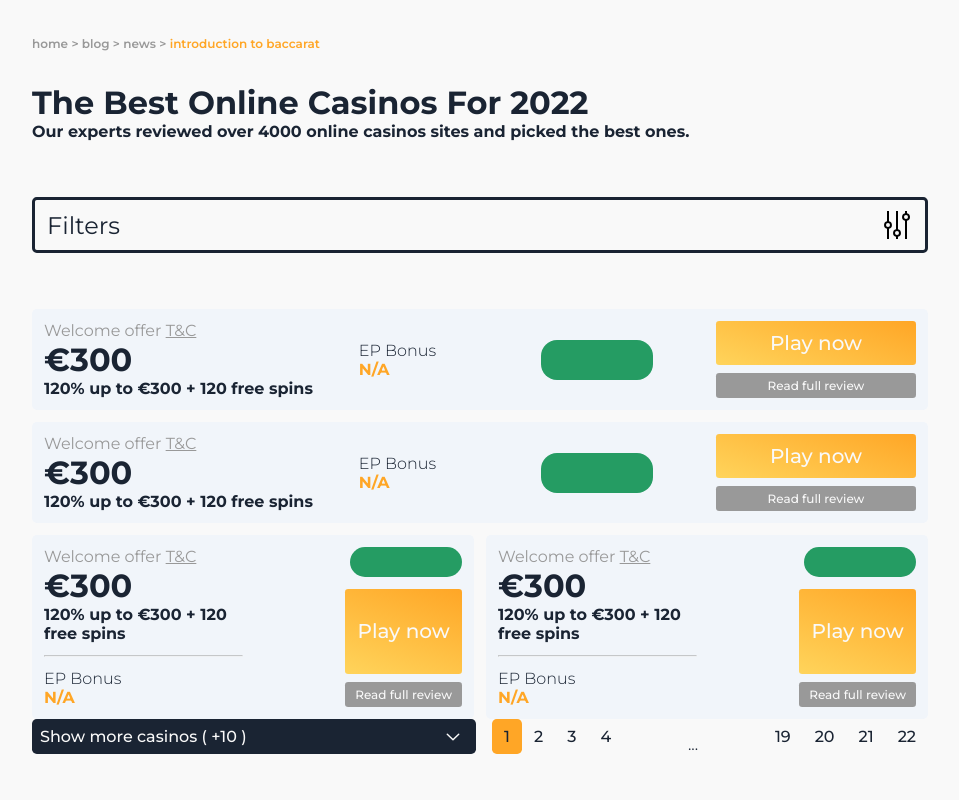
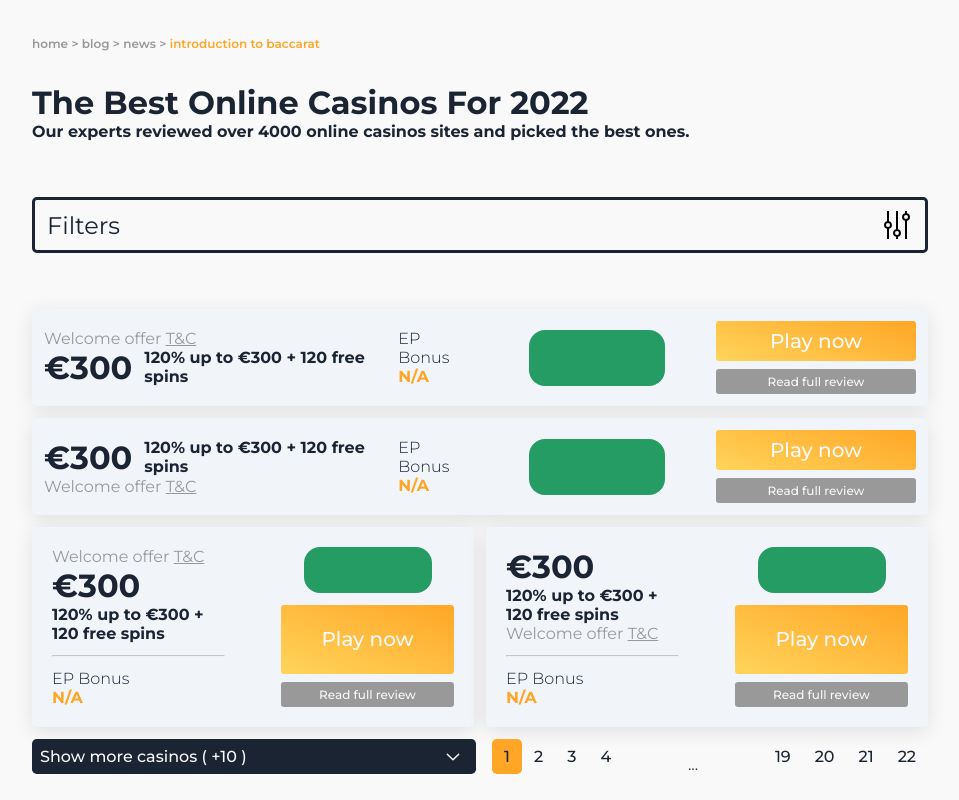
Before and after one commit to orindholt/EP-HTML-Components, a website: page index.html in a window 1280 px wide. Shown: the top 800 px of the page, without its empty margins (160-1119 px from the left). Drawn offline with Linux system fonts and the light colour scheme.

Commit message:
Add better styling for larger screens

```diff
--- a/css/_variables.scss
+++ b/css/_variables.scss
@@ -35,6 +35,9 @@ $sizes: (
   '4xl': 3.5rem,
   '5xl': 4rem,
   '6xl': 4.5rem,
+  '7xl': 6rem,
+  '8xl': 8rem,
+  '9xl': 10rem,
   'full': 100%
 );
 
--- a/css/components/cards/_cards-grid.scss
+++ b/css/components/cards/_cards-grid.scss
@@ -3,18 +3,32 @@
 		display: grid;
     grid-auto-flow: row;
 		gap: map.get($sizes, "sm");
+    margin-bottom: map.get($sizes, "sm");
     @include query(map.get($screens, "sm")){
       grid-template-columns: repeat(2, 1fr);
     }
     .card {
-      display: flex;
+      box-shadow: 0px 4px 20px rgba(0, 0, 0, 0.1);
+      display:flex;
       background-color: map.get($colors, "lightGray");
       border-radius: map.get($rounded, "base");
       align-items: center;
       justify-content: space-between;
+      padding: map.get($sizes, "md");
 
-      gap: map.get($sizes, "md");
-      padding: map.get($sizes, "sm");
+      gap: map.get($sizes, "sm");
+      @include query(map.get($screens, "sm")){
+        gap: map.get($sizes, "md");
+      }
+      @include query(map.get($screens, "md")){
+        gap: map.get($sizes, "xl");
+      }
+      @include query(map.get($screens, "lg")){
+        gap: map.get($sizes, "2xl");
+      }
+      @include query(map.get($screens, "xl")){
+        gap: map.get($sizes, "4xl");
+      }
       &--line {
         width: map.get($sizes, "full");
         opacity: 0.5;
@@ -34,7 +48,12 @@
           flex-direction: column;
           gap: map.get($sizes, "sm");
         }
+        &-one {
+          justify-content: space-around;
+          height: 100%;
+        }
         &-two {
+          width: 100%;
           height: map.get($sizes, "full");
           gap: map.get($sizes, "xs");
         }
@@ -57,6 +76,8 @@
         font-weight: 500;
         border-radius: map.get($rounded, "sm");
         font-size: map.get($sizes, "md");
+        width: 100%;
+        /* max-width: map.get($sizes, "9xl"); */
         @include gradient(200deg, (map.get($colors, "orange"), map.get($colors, "yellow")))
       }
       &--review {
@@ -69,10 +90,13 @@
         padding: 5px 10px;
       }
       &--logo {
-        width: 7rem;
-        height: map.get($sizes, "2xl");
+        max-width: map.get($sizes, "8xl");
+        width: 100%;
+        height: map.get($sizes, "6xl");
         background-color: map.get($colors, "green");
         border-radius: map.get($rounded, "xl");
+        margin-left: auto;
+        margin-right: auto;
       }
       &--bonus {
         font-weight: 300;
--- a/css/components/cards/_cards-list.scss
+++ b/css/components/cards/_cards-list.scss
@@ -5,6 +5,7 @@
     gap: map.get($sizes, "sm");
     margin-bottom: map.get($sizes, "sm");
     .card {
+      box-shadow: 0px 4px 20px rgba(0, 0, 0, 0.1);
       display: flex;
       background-color: map.get($colors, "lightGray");
       border-radius: map.get($rounded, "base");
@@ -46,6 +47,14 @@
           text-decoration: underline;
         }
       }
+      &--flex {
+        @include query(map.get($screens, "xl")){
+          display: flex;
+          align-items: center;
+          gap: map.get($sizes, "sm");
+
+        }
+      }
       &--price {
         font-size: map.get($sizes, "xl");
       }
@@ -58,7 +67,7 @@
         font-weight: 500;
         border-radius: map.get($rounded, "sm");
         font-size: map.get($sizes, "md");
-        padding: 0 map.get($sizes, "sm");
+        padding: map.get($sizes, "xs") map.get($sizes, "sm");
         @include query(map.get($screens, "lg")){
           width: 200px;
         }
@@ -74,8 +83,8 @@
         padding: 5px 10px;
       }
       &--logo {
-        width: 7rem;
-        height: map.get($sizes, "2xl");
+        width: 8.5rem;
+        height: map.get($sizes, "4xl");
         background-color: map.get($colors, "green");
         border-radius: map.get($rounded, "xl");
         margin-right: auto;
@@ -86,7 +95,6 @@
         display: flex;
         justify-content: center;
         flex-direction: column;
-        margin-right: auto;
         margin-left: 0;
         @include query(map.get($screens, "sm")){
           margin-left: auto !important;
--- a/index.html
+++ b/index.html
@@ -130,8 +130,12 @@
 									<p class="card--type">
 										Welcome offer <a href="#" class="card--type--link">T&C</a>
 									</p>
-									<h3 class="card--price">€300</h3>
-									<h4 class="card--offer">120% up to €300 + 120 free spins</h4>
+									<div class="card--flex">
+										<h3 class="card--price">€300</h3>
+										<h4 class="card--offer">
+											120% up to €300 + 120 free spins
+										</h4>
+									</div>
 								</div>
 								<hr class="card--line" />
 								<h4 class="card--bonus">
@@ -151,11 +155,15 @@
 						<article class="section-cards--item card">
 							<div class="card--section-flex">
 								<div class="card--section card--section-one">
+									<div class="card--flex">
+										<h3 class="card--price">€300</h3>
+										<h4 class="card--offer">
+											120% up to €300 + 120 free spins
+										</h4>
+									</div>
 									<p class="card--type">
 										Welcome offer <a href="#" class="card--type--link">T&C</a>
 									</p>
-									<h3 class="card--price">€300</h3>
-									<h4 class="card--offer">120% up to €300 + 120 free spins</h4>
 								</div>
 								<hr class="card--line" />
 								<h4 class="card--bonus">
@@ -180,8 +188,12 @@
 									<p class="card--type">
 										Welcome offer <a href="#" class="card--type--link">T&C</a>
 									</p>
-									<h3 class="card--price">€300</h3>
-									<h4 class="card--offer">120% up to €300 + 120 free spins</h4>
+									<div class="card--flex">
+										<h3 class="card--price">€300</h3>
+										<h4 class="card--offer">
+											120% up to €300 + 120 free spins
+										</h4>
+									</div>
 								</div>
 								<hr class="card--line" />
 								<h4 class="card--bonus">
@@ -201,11 +213,15 @@
 						<article class="section-cards--item card">
 							<div class="card--section-flex">
 								<div class="card--section card--section-one">
+									<div class="card--flex">
+										<h3 class="card--price">€300</h3>
+										<h4 class="card--offer">
+											120% up to €300 + 120 free spins
+										</h4>
+									</div>
 									<p class="card--type">
 										Welcome offer <a href="#" class="card--type--link">T&C</a>
 									</p>
-									<h3 class="card--price">€300</h3>
-									<h4 class="card--offer">120% up to €300 + 120 free spins</h4>
 								</div>
 								<hr class="card--line" />
 								<h4 class="card--bonus">
```
Also changed, not shown: style.css, 1 other file.
